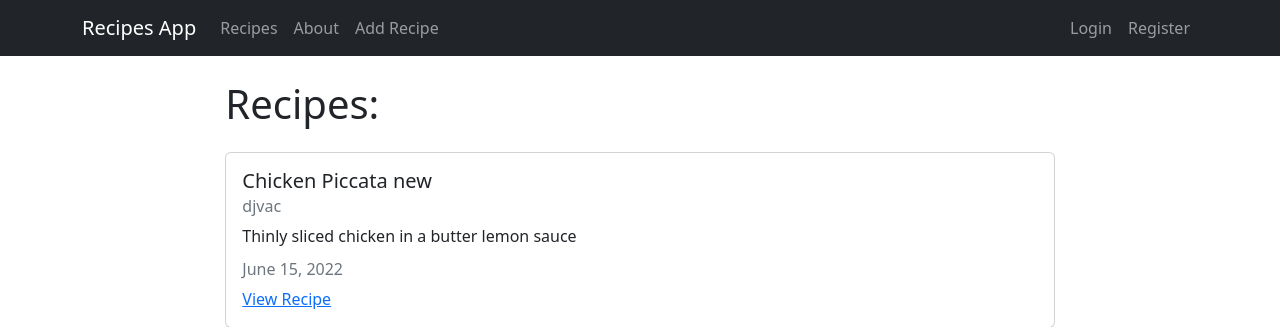
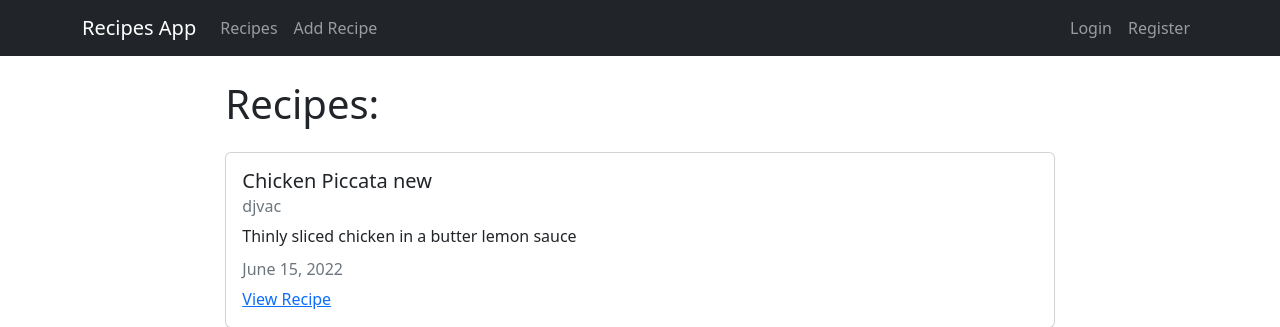
Before and after one commit to b0kja85/nomnom-guide, a Django app: page / in a window 1280 px wide. Shown: the top 327 px of the page. Run offline with Django 3.2, Linux system fonts and the light colour scheme; data comes from the database, SQL or seed files in the repository.

Commit message:
About page removed

```diff
--- a/recipes/templates/recipes/about.html
+++ /dev/null
@@ -1,5 +0,0 @@
-{% extends "recipes/base.html" %}
-<!-- -->
-{% block content %}
-<h1>Recipes About Page</h1>
-{% endblock content %}
--- a/recipes/templates/recipes/base.html
+++ b/recipes/templates/recipes/base.html
@@ -41,9 +41,6 @@
               >
             </li>
             <li class="nav-item">
-              <a class="nav-link" href="{% url 'recipes-about' %}">About</a>
-            </li>
-            <li class="nav-item">
               <a class="nav-link" href="{% url 'recipes-create' %}">Add Recipe</a>
             </li>
           </ul>
--- a/recipes/urls.py
+++ b/recipes/urls.py
@@ -7,5 +7,4 @@ urlpatterns = [
     path('recipe/create', views.RecipeCreateView.as_view(), name="recipes-create"),
     path('recipe/<int:pk>/update', views.RecipeUpdateView.as_view(), name="recipes-update"),
     path('recipe/<int:pk>/delete', views.RecipeDeleteView.as_view(), name="recipes-delete"),
-    path('about/', views.about, name="recipes-about"),
 ]
--- a/recipes/views.py
+++ b/recipes/views.py
@@ -18,8 +18,6 @@ def home(request):
   }
   return render(request, 'recipes/home.html', context)
 
-def about(request):
-  return render(request, 'recipes/about.html', {'title': 'about page'})
 
 
 class RecipeDetailView(DetailView):
```
